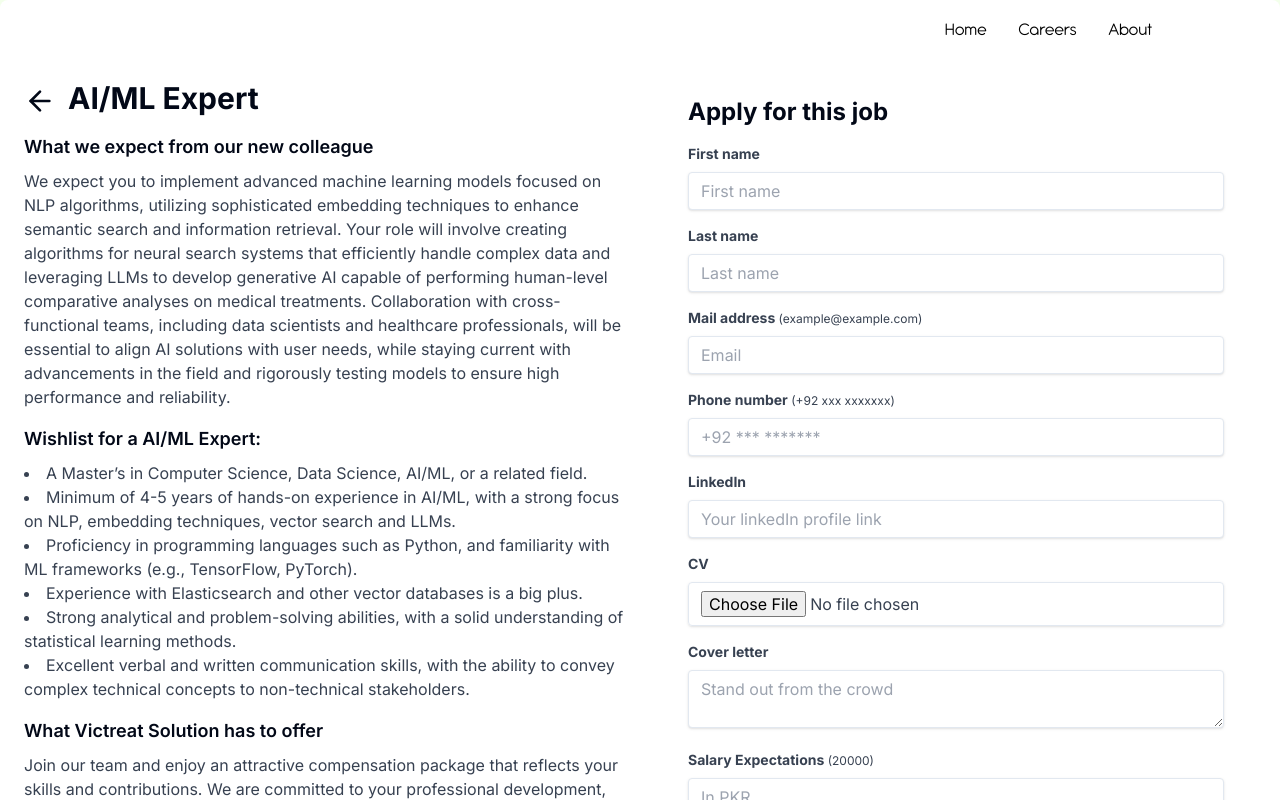
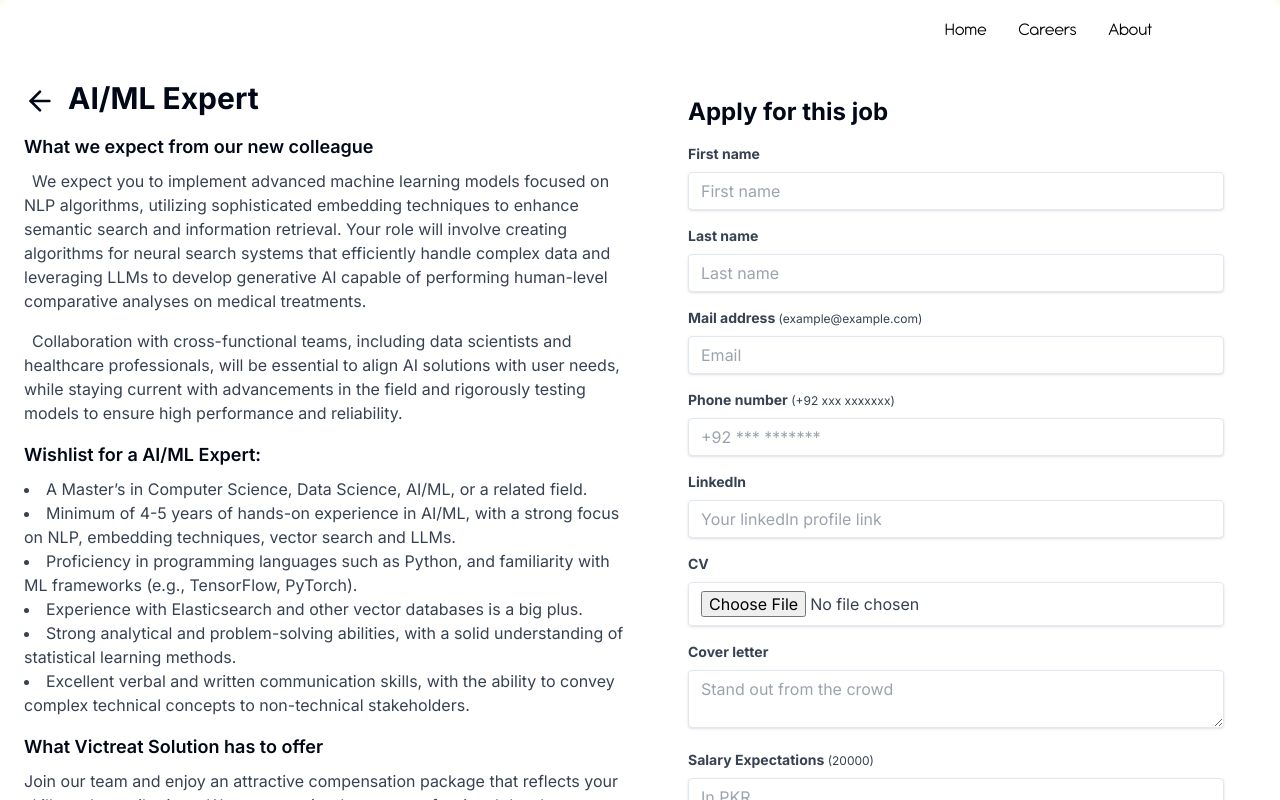
Before and after one commit to zaineli/victreat, a Next.js app: page /careers/ai-ml-expert in a window 1280 px wide. Shown: the top 800 px of the page. Built offline with nearby package versions, Linux system fonts and the light colour scheme.

Commit message:
updated Jobs data and left padding on first letter of paragraphs

```diff
--- a/app/careers/[jobId]/page.tsx
+++ b/app/careers/[jobId]/page.tsx
@@ -61,7 +61,11 @@ function JobDetails({ params }: Props) {
             {job.title}
           </div>
           <h2 className="text-lg mb-2 font-semibold">What we expect from our new colleague</h2>
-          <p className="text-gray-700 mb-4">{job.expectations.replaceAll('\n', '\n-\n').split('\n').map(e => e === '-' ? <br /> : e)}</p>
+          {job.expectations.split('\n').map(p =>
+            <p className="text-gray-700 mb-4 first-letter:pl-2">
+              {p}
+            </p>
+          )}
           <h3 className="text-lg font-semibold mb-2">Wishlist for a {job.title}:</h3>
           <ul className="list-disc list-inside mb-4">
             {job.requirments.map((requirement, index) => (
--- a/app/careers/jobsData.ts
+++ b/app/careers/jobsData.ts
@@ -2,7 +2,7 @@ export const jobsData = [
   {
       "id": "senior-full-stack-developer",
       "title": "Senior Full Stack Developer",
-    "expectations": "The role involves leading the design, development, and maintenance of the Victreat patient-facing technology portal aimed at enhancing patient engagement and treatment accessibility. Key responsibilities include implementing backend services, APIs, and databases to help identify treatment options, as well as developing responsive user interfaces for seamless navigation. \nCollaboration with cross-functional teams is essential to integrate AI and machine learning algorithms for personalized treatment recommendations. The position also requires ensuring the platform's scalability, performance, and security, along with conducting thorough code reviews, testing, and debugging to deliver high-quality software solutions that meet the evolving needs of patients and healthcare providers.",
+      "expectations": "The role involves leading the design, development, and maintenance of the Victreat patient-facing portal aimed at enhancing patient engagement and treatment accessibility. Key responsibilities include implementing backend services, APIs, and databases to help identify treatment options, as well as developing responsive user interfaces for seamless navigation. \n\nCollaboration with cross-functional teams is essential to integrate AI and machine learning algorithms for personalized treatment recommendations. The position also requires ensuring the platform's scalability, performance, and security, along with conducting thorough code reviews, testing, and debugging to deliver high-quality software solutions that meet the evolving needs of patients and healthcare providers.",
       "requirments": [
             "Bachelor's or Master's degree in Computer Science, Software Engineering, or a related field",
             "Proven experience as a full stack developer with expertise in Python and web frameworks like Django or Flask",
@@ -18,7 +18,7 @@ export const jobsData = [
   {
       "id": "computer-vision-engineer",
       "title": "Computer Vision Engineer",
-    "expectations": "We expect you to design and implement computer vision algorithms aimed at effectively interpreting visual data to extract meaningful insights that enhance treatment suggestions and navigation. You will work closely with software engineers, data scientists, and product managers to create integrated solutions that drive innovation. Staying current with the latest research and advancements in computer vision and machine learning will be essential for continuously improving our products. Additionally, you will maintain thorough documentation of algorithms and models, providing technical support to team members as needed to ensure smooth project execution and knowledge sharing.",
+      "expectations": "We expect you to design and implement computer vision algorithms aimed at effectively interpreting visual data to extract meaningful insights that enhance treatment suggestions and navigation. You will work closely with software engineers, data scientists, and product managers to create integrated solutions that drive innovation. \n\nStaying current with the latest research and advancements in computer vision and machine learning will be essential for continuously improving our products. Additionally, you will maintain thorough documentation of algorithms and models, providing technical support to team members as needed to ensure smooth project execution and knowledge sharing.",
       "requirments": [
             "Bachelor’s or Master’s degree in Computer Science, Electrical Engineering, Mathematics, or a related field.",
             "Proven experience in developing computer vision algorithms using programming languages such as Python or C++.",
@@ -32,7 +32,7 @@ export const jobsData = [
   {
       "id": "ui-ux-expert",
       "title": "UI/UX Expert",
-    "expectations": "The responsibilities for this role center around designing an intuitive user interface for the Victreat patient-facing technology portal. This involves conducting user research to understand patient needs, creating wireframes and prototypes that deliver exceptional user experiences, and collaborating with cross-functional teams to align designs with standards of care. Implementing best practices in usability and accessibility, while continuously iterating on designs based on user feedback and data insights, is essential to enhance the interface and promote patient engagement.",
+      "expectations": "The responsibilities for this role center around designing an intuitive user interface for the Victreat patient-facing portal. This involves conducting user research to understand patient needs, creating wireframes and prototypes that deliver exceptional user experiences, and collaborating with cross-functional teams to align designs with standards of care. \n\n We expect you to implement best practices in usability and accessibility, while continuously iterating on designs based on user feedback and data insights, is essential to enhance the interface and promote patient engagement.",
       "requirments": [
                 "4+ years of experience in UI/UX design, preferably in the healthcare or health tech industry",
                 "Ability to translate complex healthcare information into clear and engaging user interfaces",
@@ -51,7 +51,7 @@ export const jobsData = [
       "title": "Software Engineer (Python)",
       "expectations": "In this role, we expect you to develop Python solutions to gather data from various online sources and integrate it into our databases and processing pipelines. A strong emphasis will be placed on optimizing data collection techniques for accuracy and reliability. You will collaborate with cross-functional teams to translate business requirements into technical solutions, while also documenting code and processes to ensure transparency and knowledge sharing within the organization",
       "requirments": [
-      "Bachelor’s degree in Computer Science, Engineering, or a related field",
+            "Bachelor's degree in Computer Science, Engineering, or a related field",
             "2+ years of experience in web scraping and Python development",
             "Proficiency in Python and familiarity with web scraping libraries such as Scrapy, Beautiful Soup, and Selenium",
             "Strong understanding of web technologies (HTML, CSS, JavaScript, XPath, Regex)",
@@ -66,7 +66,7 @@ export const jobsData = [
   {
       "id": "ai-ml-expert",
       "title": "AI/ML Expert",
-    "expectations": "We expect you to implement advanced machine learning models focused on NLP algorithms, utilizing sophisticated embedding techniques to enhance semantic search and information retrieval. Your role will involve creating algorithms for neural search systems that efficiently handle complex data and leveraging LLMs to develop generative AI capable of performing human-level comparative analyses on medical treatments. Collaboration with cross-functional teams, including data scientists and healthcare professionals, will be essential to align AI solutions with user needs, while staying current with advancements in the field and rigorously testing models to ensure high performance and reliability.",
+      "expectations": "We expect you to implement advanced machine learning models focused on NLP algorithms, utilizing sophisticated embedding techniques to enhance semantic search and information retrieval. Your role will involve creating algorithms for neural search systems that efficiently handle complex data and leveraging LLMs to develop generative AI capable of performing human-level comparative analyses on medical treatments. \n\nCollaboration with cross-functional teams, including data scientists and healthcare professionals, will be essential to align AI solutions with user needs, while staying current with advancements in the field and rigorously testing models to ensure high performance and reliability.",
       "requirments": [
               "A Master’s in Computer Science, Data Science, AI/ML, or a related field.",
               "Minimum of 4-5 years of hands-on experience in AI/ML, with a strong focus on NLP, embedding techniques, vector search and LLMs.",
```
Lines whose indentation alone changed are shown as unchanged.
